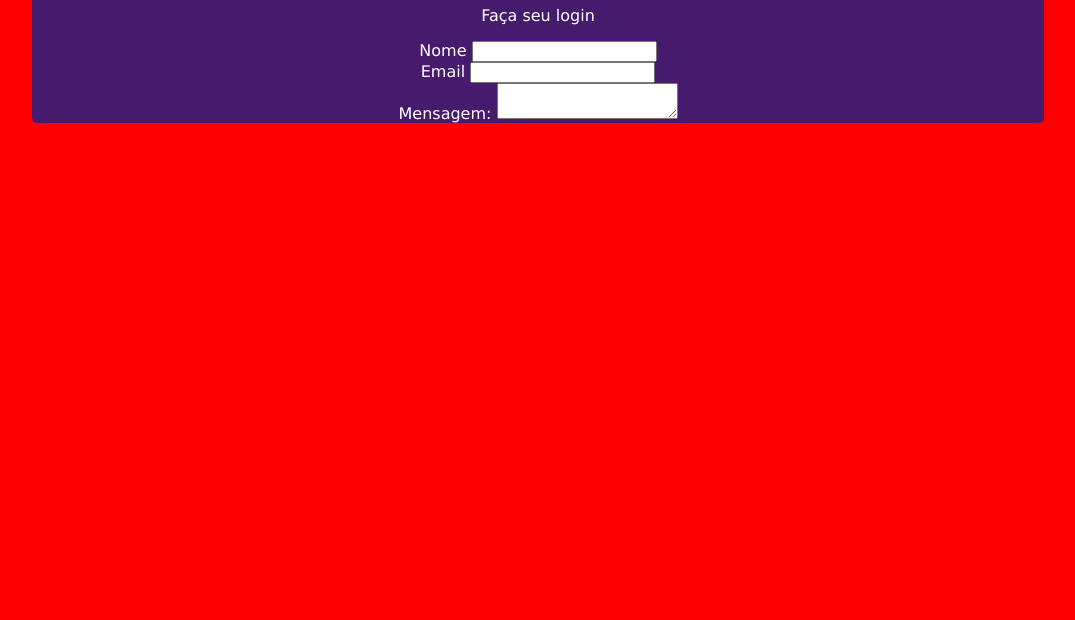
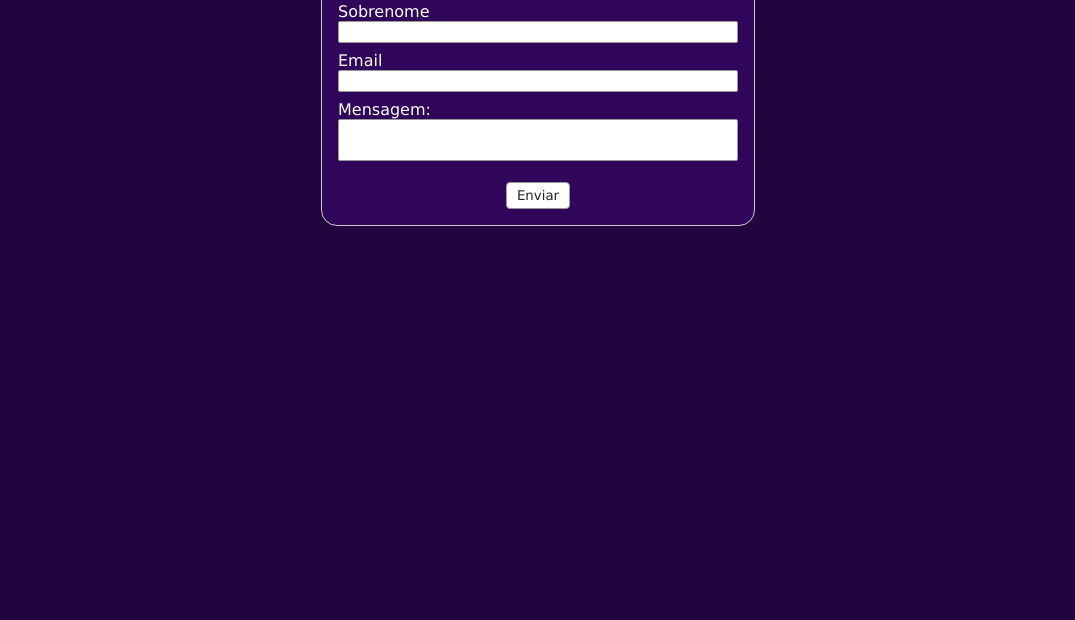
Before and after one commit to ArianMelo/landing-page-modelo, a plain HTML site: page Arquivos/index.html in a window 1280 px wide. Shown: the part 180-800 px from the top of the page, without its empty margins (102-1177 px from the left). Drawn offline with Linux system fonts and the light colour scheme.

Commit message:
Estilizei a página de login

```diff
--- a/Arquivos/index.html
+++ b/Arquivos/index.html
@@ -7,21 +7,28 @@
     <title>Landing Page Modelo 01</title>
 </head>
 <body>
-        <div id="login1">
+        <div id="login">
             <h1>Login</h1>
             <p>Faça seu login</p>
             <form action="/pagina-processa-dados-do-form" method="post">
-                <div>
-                    <label for="name">Nome</label>
-                    <input type="text" id="name">
+                <div class="camp">
+                    <label for="fname">Nome</label>
+                    <input type="text" id="fname">
                 </div>
-                <div>
+                <div class="camp">
+                    <label for="lname">Sobrenome</label>
+                    <input type="text" id="lname">
+                </div>
+                <div class="camp">
                     <label for="email">Email</label>
                     <input type="email" id="email">
                 </div>
-                <div>
+                <div class="camp">
                     <label for="msg">Mensagem:</label>
                     <textarea id="msg"></textarea>
+                </div>
+                <div class="button">
+                    <button id="botao" type="submit">Enviar</button>
                 </div>
             </form>
         </div>
--- a/Arquivos/style.css
+++ b/Arquivos/style.css
@@ -1,9 +1,13 @@
 html {
     background-color: rgb(34, 5, 62);
+
     font-family: Poppins, Verdana, sans-serif;
+
     margin: 0;
     padding: 0;
     border: 0;
+
+    text-align: center;
     color: white;
 }
 
@@ -15,40 +19,81 @@ p {
     font-weight: 300;
 }
 
-#login1 {
-    background-color: rgb(70, 27, 110);
+form {
+    /* Apenas para centralizar o form na página */
+    background-color: rgb(48, 6, 90);
 
-    border-radius: 5px;
-    margin: 2%;
-    text-align: center;
+    margin: 0 auto;
+    max-width: 400px;
+    min-width: 180px;
+
+    /* Para ver as bordas do formulário */
+    padding: 1em;
+    border: 1px solid #ccc;
+    border-radius: 1em;
 }
 
-@media screen and (min-width: 500px) {
-    html {
-        background-color: white;
-
-    }
-
-    #login1 {
-        background-color: rgb(70, 27, 110);
-
-        border-radius: 5px;
-        margin: 10%;
-        text-align: center;
-    }
+form div + div {
+    margin-top: 0.5em;
 }
 
-@media screen and (min-width: 800px) {
-    html {
-        background-color: red;
+label{
+    /*Para ter certeza que todas as labels tem o mesmo tamanho e estão propriamente alinhadas */
+    display:block;
+    width: 100 ;
+    padding: 0;
+    text-align: left;
+}
 
-    }
+input, textarea {
+    /* Para certificar-se que todos os campos de texto têm as mesmas configurações de fonte. Por padrão, textareas ter uma fonte monospace*/
+    display: block;
+    padding-left: 5px ;
+    font: 1em sans-serif;
 
-    #login1 {
-        background-color: rgb(70, 27, 110);
+    color: rgb(200, 200, 200);
 
-        border-radius: 5px;
-        margin: 10%;
-        text-align: center;
-    }
+    /* Para dar o mesmo tamanho a todos os campo de texto */
+    width: 100%;
+    -moz-box-sizing: border-box;
+    box-sizing: border-box;
+
+    /* Para harmonizar o look & feel das bordas nos campos de texto*/
+    border-radius:  2px;
+    border: 1px solid #999;
 }
+
+textarea {
+    resize: none;
+}
+
+input:focus {
+    appearance: none;
+    padding: 1em;
+    border-color: black;
+}
+
+button {
+    background-color: white;
+
+    color: rgb(35, 35, 35);
+    font-family: Poppins, Verdana, Geneva, Tahoma, sans-serif;
+    font-weight: 500;
+
+    margin-top: 1em;
+    padding: 5px 10px;
+
+    border: 1px solid #999;
+    border-radius: 4px;
+}
+
+button:hover {
+
+    border:1px solid white;
+    color: white;
+    background: rgb(0,0,0);
+}
+
+@media screen and (min-width: 700px) {
+
+}
```
